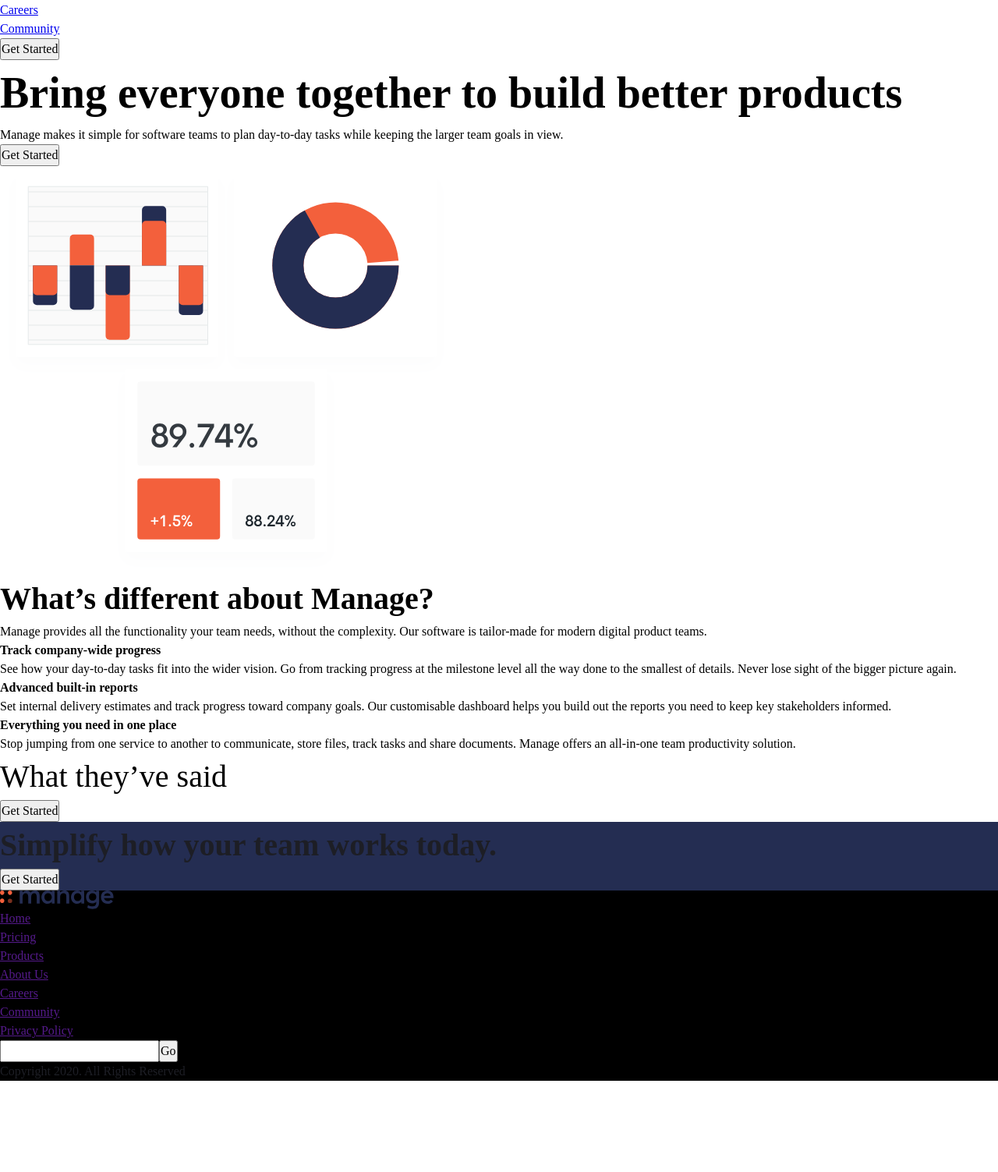
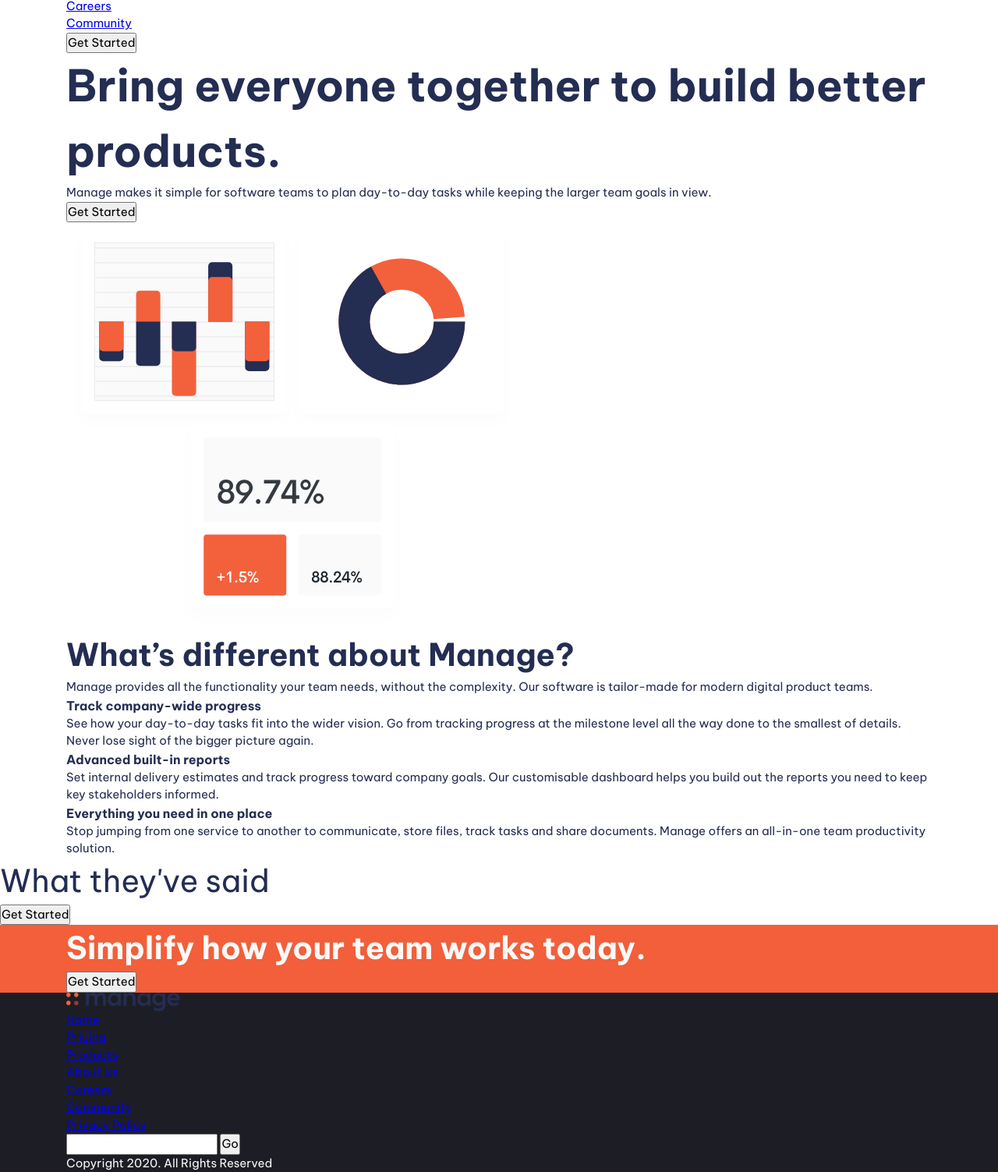
Before and after one commit to Jarowit1995/frontEndMentor-manage-landing-page, a website built with Vite: page index.html in a window 1280 px wide. Shown: the part 95-1598 px from the top of the page at 78% size. Before the commit the page ends 1481 px from the top, so only its background shows below. Built offline with nearby package versions, Linux system fonts and the light colour scheme.

Commit message:
starting general styling

```diff
--- a/index.html
+++ b/index.html
@@ -1,22 +1,21 @@
 <!DOCTYPE html>
 <html lang="en">
+
 <head>
   <meta charset="UTF-8" />
-    <link rel="icon" type="image/svg+xml" href="/vite.svg" />
+  <link rel="icon" type="image/svg+xml" href="favicon.svg" />
   <meta name="viewport" content="width=device-width, initial-scale=1.0" />
   <title>Vite App</title>
-    <link rel="preconnect" href="https://fonts.googleapis.com" />
-    <link rel="preconnect" href="https://fonts.gstatic.com" crossorigin />
-    <link
-      href="https://fonts.googleapis.com/css2?family=Be+Vietnam+Pro:wght@400;500;700&display=swap"
-      rel="stylesheet"
-    />
-    <link rel="stylesheet" href="style.css" />
+  <link rel="preconnect" href="https://fonts.googleapis.com">
+  <link rel="preconnect" href="https://fonts.gstatic.com" crossorigin>
+  <link href="https://fonts.googleapis.com/css2?family=Be+Vietnam+Pro:wght@400;500;700&display=swap" rel="stylesheet">
+  <link rel="stylesheet" href="style.css">
 </head>
+
 <body>
   <header class="primary-header">
     <div class="container">
-        <a href="#"><img src="assets/images/logo.svg" alt="Manage" /></a>
+      <a href="#"><img src="assets/images/logo.svg" alt="Manage"></a>
       <nav class="primary-navigation">
         <ul aria-label="Primary" role="list" class="nav-list">
           <li><a href="#">Pricing</a></li>
@@ -29,85 +28,72 @@
       <button class="button">Get Started</button>
     </div>
   </header>
+
   <main>
     <section>
       <div class="container">
         <div class="even-columns">
           <div>
-              <h1 class="fs-primary-heading fw-bold">
-                Bring everyone together to build better products
-              </h1>
-              <p>
-                Manage makes it simple for software teams to plan day-to-day
-                tasks while keeping the larger team goals in view.
-              </p>
+            <h1 class="fs-primary-heading fw-bold">Bring everyone
+              together to build
+              better products.</h1>
+            <p>Manage makes it simple for software teams to plan day-to-day tasks while keeping the larger team goals in
+              view.</p>
             <button class="button">Get Started</button>
           </div>
           <div>
-              <img src="assets/images/illustration-intro.svg" alt="" />
+            <img src="assets/images/illustration-intro.svg" alt="">
           </div>
         </div>
       </div>
     </section>
+
     <section>
       <div class="container">
         <div class="even-columns">
           <div>
-              <h2 class="fs-secondary-heading fw-bold">
-                What’s different about Manage?
-              </h2>
-              <p>
-                Manage provides all the functionality your team needs, without
-                the complexity. Our software is tailor-made for modern digital
-                product teams.
-              </p>
+            <h2 class="fs-secondary-heading fw-bold">What’s different about Manage?</h2>
+            <p>Manage provides all the functionality your team needs, without the complexity. Our software is
+              tailor-made for modern
+              digital product teams.</p>
           </div>
           <div>
             <ul class="numbered-items" role="list">
               <li>
                 <h3 class="fs-600 fw-bold">Track company-wide progress</h3>
-                  <p>
-                    See how your day-to-day tasks fit into the wider vision. Go
-                    from tracking progress at the milestone level all the way
-                    done to the smallest of details. Never lose sight of the
-                    bigger picture again.
-                  </p>
+                <p>See how your day-to-day tasks fit into the wider vision. Go from tracking progress at the milestone
+                  level all the way
+                  done to the smallest of details. Never lose sight of the bigger picture again.</p>
               </li>
               <li>
                 <h3 class="fs-600 fw-bold">Advanced built-in reports</h3>
-                  <p>
-                    Set internal delivery estimates and track progress toward
-                    company goals. Our customisable dashboard helps you build
-                    out the reports you need to keep key stakeholders informed.
-                  </p>
+                <p>Set internal delivery estimates and track progress toward company goals. Our customisable dashboard
+                  helps you build out
+                  the reports you need to keep key stakeholders informed.</p>
               </li>
               <li>
-                  <h3 class="fs-600 fw-bold">
-                    Everything you need in one place
-                  </h3>
-                  <p>
-                    Stop jumping from one service to another to communicate,
-                    store files, track tasks and share documents. Manage offers
-                    an all-in-one team productivity solution.
-                  </p>
+                <h3 class="fs-600 fw-bold">Everything you need in one place</h3>
+                <p>Stop jumping from one service to another to communicate, store files, track tasks and share
+                  documents. Manage offers an
+                  all-in-one team productivity solution.</p>
               </li>
             </ul>
           </div>
         </div>
       </div>
     </section>
+
     <section class="carousel">
-        <h2 class="fs-secondary-heading">What they’ve said</h2>
-        <!-- Carousel Here -->
+      <h2 class="fs-secondary-heading">What they've said</h2>
+      <!-- Carousel here -->
       <button class="button">Get Started</button>
     </section>
-      <section class="cta | bg-primary-400 text-neutral-100">
+
+    <section class="cta | bg-accent-400 text-neutral-100">
       <div class="container">
         <div class="even-columns">
           <div>
-              <p class="fs-secondary-heading fw-bold">
-                Simplify how your team works today.
-              </p>
+            <p class="fs-secondary-heading fw-bold">Simplify how your team works today.</p>
           </div>
           <div>
             <button class="button" data-type="inverted">Get Started</button>
@@ -116,39 +102,46 @@
       </div>
     </section>
   </main>
+
   <footer class="bg-neutral-900 text-neutral-100">
     <div class="container">
       <div class="even-columns">
         <div>
-            <a href="#"><img src="assets/images/logo.svg" alt="Manage" /></a>
+          <a href="#"><img src="assets/images/logo.svg" alt="Manage"></a>
           <ul role="list" aria-label="Social links">
-              <li><a aria-label="facebook" href=""></a></li>
-              <li><a aria-label="youtube" href=""></a></li>
-              <li><a aria-label="twitter" href=""></a></li>
-              <li><a aria-label="pinterest" href=""></a></li>
-              <li><a aria-label="instagram" href=""></a></li>
+            <li><a aria-label="facebook" href="#"></a></li>
+            <li><a aria-label="youtube" href="#"></a></li>
+            <li><a aria-label="twitter" href="#"></a></li>
+            <li><a aria-label="pinterest" href="#"></a></li>
+            <li><a aria-label="instragram" href="#"></a></li>
           </ul>
         </div>
         <div>
-            <nav aria-label="Footer" class="footer-nav">
-              <ul role="list">
-                <li><a href="">Home</a></li>
-                <li><a href="">Pricing</a></li>
-                <li><a href="">Products</a></li>
-                <li><a href="">About Us</a></li>
-                <li><a href="">Careers</a></li>
-                <li><a href="">Community</a></li>
-                <li><a href="">Privacy Policy</a></li>
+          <nav class="footer-nav">
+            <ul aria-label="Footer" role="list">
+              <li><a href="#">Home</a></li>
+              <li><a href="#">Pricing</a></li>
+              <li><a href="#">Products</a></li>
+              <li><a href="#">About Us</a></li>
+              <li><a href="#">Careers</a></li>
+              <li><a href="#">Community</a></li>
+              <li><a href="#">Privacy Policy</a></li>
             </ul>
           </nav>
         </div>
         <div>
-            <form action=""><input type="email" /><button class="button">Go</button></form>
+          <form action="">
+            <input type="email">
+            <button class="button">Go</button>
             <p>Copyright 2020. All Rights Reserved</p>
+          </form>
         </div>
       </div>
     </div>
   </footer>
+
+
   <script type="module" src="/main.js"></script>
 </body>
+
 </html>
--- a/style.css
+++ b/style.css
@@ -7,8 +7,8 @@
 
   --clr-primary-400: hsl(228, 39%, 23%);
 
-  --clr-neutral-100: hsl(233, 12%, 13%);
-  --clr-neutral-900: hsl(0 0% 0%);
+  --clr-neutral-900: hsl(233, 12%, 13%);
+  --clr-neutral-100: hsl(0, 0%, 98%);
   /* font family */
   --ff-primary: 'Be Vietnam Pro', sans-serif;
 
@@ -40,6 +40,7 @@
     --fs-body: var(--fs-500);
     --fs-primary-heading: var(--fs-900);
     --fs-secondary-heading: var(--fs-800);
+
     --fs-nav: var(--fs-300);
   }
 }
@@ -111,8 +112,6 @@ svg {
   }
 }
 
-/* Utilities classes */
-
 /* Utility classes */
 
 .text-primary-400 {
@@ -176,3 +175,18 @@ svg {
 .fs-600 {
   font-size: var(--fs-600);
 }
+
+.container {
+  --max-width: 1110px;
+  --padding: 1rem;
+  width: min(var(--max-width), 100% - (var(--padding) * 2));
+  margin-inline: auto;
+}
+
+/* General styling */
+
+body {
+  font-size: var(--fs-body);
+  font-family: var(--ff-body);
+  color: var(--clr-primary-400);
+}
```
Lines whose indentation alone changed are shown as unchanged.
